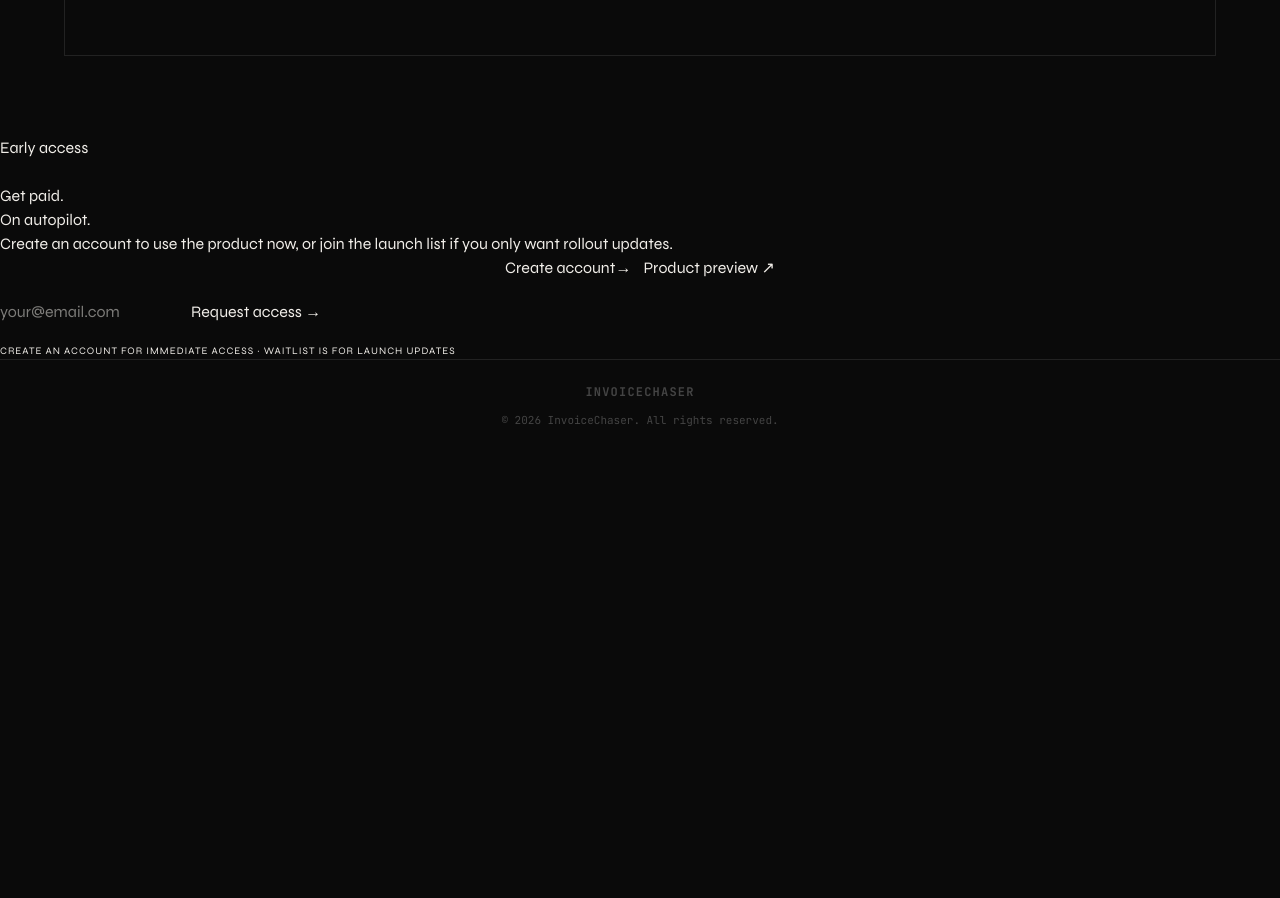
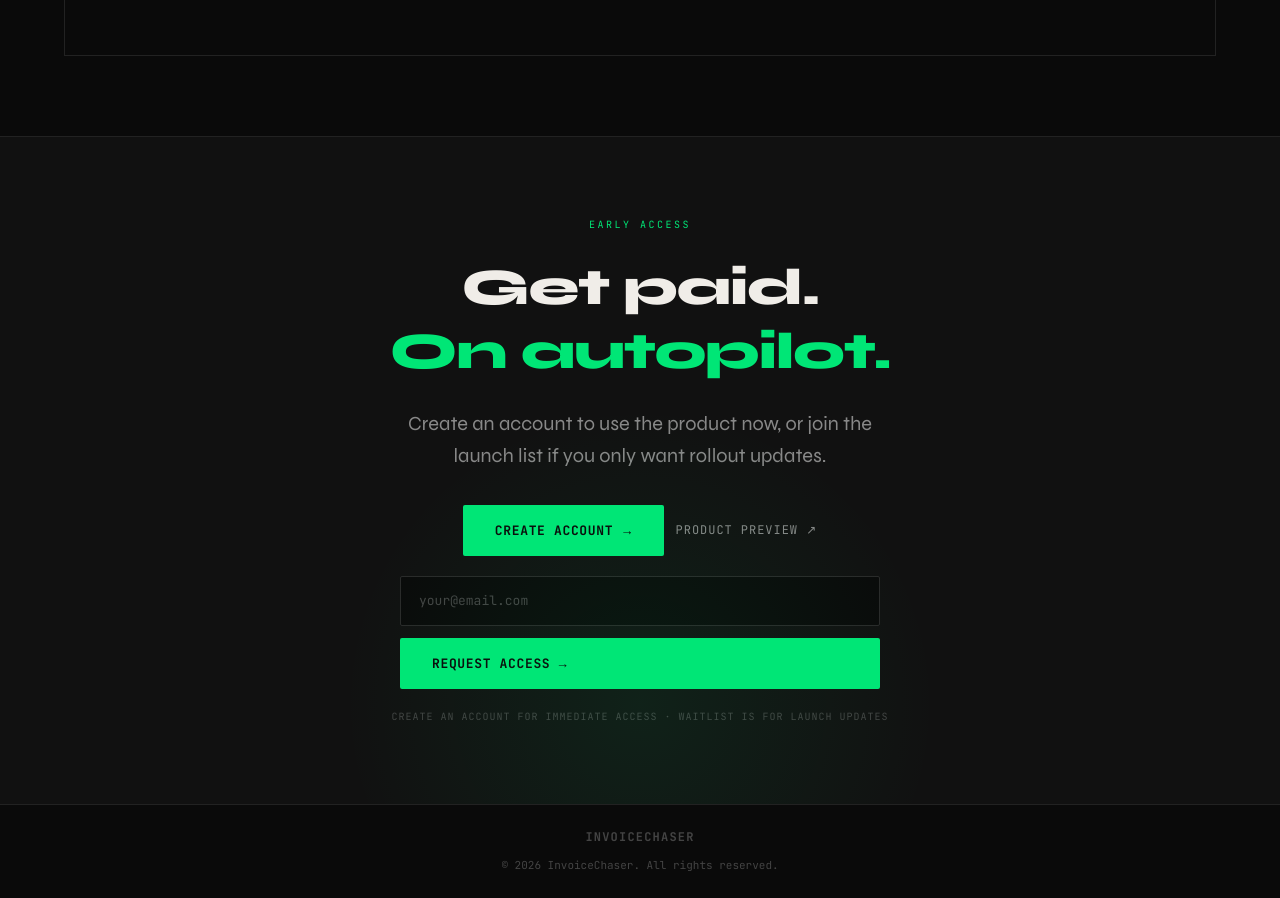
Before and after one commit to nyashahama/invoice-chaser, a Next.js app in the folder frontend/: page / in a window 1280 px wide. Shown: the part 7980-8878 px from the top of the page. Before the commit the page ends 8432 px from the top, so only its background shows below. Built offline with nearby package versions, Linux system fonts and the light colour scheme; no server answers.

Commit message:
feat: migrate CTA component to Tailwind

```diff
--- a/frontend/components/CTA.tsx
+++ b/frontend/components/CTA.tsx
@@ -9,16 +9,17 @@
   const inputRef = useRef<HTMLInputElement>(null);
   const [status, setStatus] = useState<Status>("idle");
   const [errorMsg, setErrorMsg] = useState("");
+  const [inputError, setInputError] = useState(false);
 
   const handleSignup = async () => {
     const email = inputRef.current?.value?.trim();
 
     if (!email || !/^[^\s@]+@[^\s@]+\.[^\s@]+$/.test(email)) {
       if (inputRef.current) {
-        inputRef.current.style.borderColor = "var(--red)";
+        setInputError(true);
         inputRef.current.focus();
         setTimeout(() => {
-          if (inputRef.current) inputRef.current.style.borderColor = "";
+          setInputError(false);
         }, 1400);
       }
       return;
@@ -56,84 +57,44 @@
   };
 
   return (
-    <div className="cta-final" id="cta">
-      <div
-        className="section-label"
-        style={{ justifyContent: "center", marginBottom: "24px" }}
-      >
+    <div className="bg-surface border-t border-border-default pt-[140px] pb-[140px] px-12 text-center relative overflow-hidden md:py-20 md:px-6" id="cta">
+      <div className="absolute bottom-[-200px] left-1/2 -translate-x-1/2 w-[600px] h-[600px] bg-[radial-gradient(circle,rgba(0,230,118,0.08)_0%,transparent_70%)] pointer-events-none" />
+
+      <div className="font-mono text-[10px] tracking-[0.25em] uppercase text-green flex items-center justify-center gap-2.5 mb-6">
         <span>Early access</span>
       </div>
 
-      <h2>
+      <h2 className="text-[clamp(32px,4vw,52px)] font-extrabold leading-tight tracking-tight mb-6">
         Get paid.
         <br />
-        <span style={{ color: "var(--green)" }}>On autopilot.</span>
+        <span className="text-green">On autopilot.</span>
       </h2>
 
-      <p>
+      <p className="text-[clamp(16px,1.8vw,20px)] text-text-dim leading-relaxed max-w-[480px] mx-auto mb-8 font-normal">
         Create an account to use the product now, or join the launch list if
         you only want rollout updates.
       </p>
 
       {status === "success" ? (
-        <div style={{ maxWidth: "480px", margin: "0 auto" }}>
-          <div
-            style={{
-              border: "1px solid rgba(0,230,118,0.4)",
-              borderRadius: "3px",
-              padding: "28px 32px",
-              background: "rgba(0,230,118,0.04)",
-              textAlign: "left",
-            }}
-          >
-            <div
-              style={{
-                fontFamily: "var(--mono)",
-                fontSize: "10px",
-                letterSpacing: "0.2em",
-                textTransform: "uppercase",
-                color: "var(--green)",
-                marginBottom: "12px",
-              }}
-            >
+        <div className="max-w-[480px] mx-auto">
+          <div className="border border-[rgba(0,230,118,0.4)] rounded-[3px] py-7 px-8 bg-[rgba(0,230,118,0.04)] text-left">
+            <div className="font-mono text-[10px] tracking-[0.2em] uppercase text-green mb-3">
               {"// request received"}
             </div>
-            <div
-              style={{
-                fontSize: "20px",
-                fontWeight: 800,
-                marginBottom: "10px",
-                letterSpacing: "-0.02em",
-              }}
-            >
+            <div className="text-[20px] font-extrabold mb-2.5 tracking-[-0.02em]">
               You&apos;re on the list.
             </div>
-            <p
-              style={{
-                fontFamily: "var(--mono)",
-                fontSize: "12px",
-                color: "var(--text-dim)",
-                lineHeight: 1.7,
-                margin: "0 0 20px",
-              }}
-            >
+            <p className="font-mono text-xs text-text-dim leading-[1.7] mb-5">
               Check your inbox — we just sent a confirmation. We review every
               application personally and you&apos;ll hear back within{" "}
-              <strong style={{ color: "var(--text)" }}>
+              <strong className="text-text">
                 1–2 business days
               </strong>{" "}
               with your access link.
             </p>
             <Link
               href="/get-started"
-              style={{
-                fontFamily: "var(--mono)",
-                fontSize: "11px",
-                letterSpacing: "0.08em",
-                textTransform: "uppercase",
-                color: "var(--green)",
-                textDecoration: "none",
-              }}
+              className="font-mono text-[11px] tracking-[0.08em] uppercase text-green no-underline"
             >
               Create your account now →
             </Link>
@@ -141,53 +102,33 @@
         </div>
       ) : (
         <>
-          <div
-            style={{
-              display: "flex",
-              gap: "12px",
-              justifyContent: "center",
-              marginBottom: "20px",
-            }}
-          >
-            <Link className="btn-primary" href="/get-started">
+          <div className="flex gap-3 justify-center mb-5">
+            <Link className="inline-flex items-center gap-2.5 bg-green text-black font-mono text-[13px] font-bold tracking-[0.05em] uppercase px-8 py-4 rounded-[2px] no-underline transition-all hover:bg-[#1fffaa] hover:-translate-y-px hover:shadow-[0_8px_32px_rgba(0,230,118,0.3)] border-none cursor-pointer" href="/get-started">
               <span>Create account</span>
               <span>→</span>
             </Link>
-            <Link className="btn-ghost" href="/demo">
+            <Link className="inline-flex items-center gap-2 text-text-dim font-mono text-xs tracking-[0.08em] uppercase no-underline hover:text-text transition-colors py-4" href="/demo">
               Product preview ↗
             </Link>
           </div>
 
-          <div className="cta-email-form">
+          <div className="flex gap-3 justify-center max-w-[480px] mx-auto md:flex-col">
             <input
               ref={inputRef}
               type="email"
-              className="cta-input"
+              className={`flex-1 bg-black border ${inputError ? "border-red" : "border-border-light"} text-text font-mono text-[13px] px-[18px] py-3.5 rounded-[2px] outline-none focus:border-green placeholder:text-text-muted`}
               placeholder="your@email.com"
               disabled={status === "loading"}
               onKeyDown={(e) => e.key === "Enter" && handleSignup()}
             />
             <button
-              className="btn-primary"
+              className={`inline-flex items-center gap-2.5 bg-green text-black font-mono text-[13px] font-bold tracking-[0.05em] uppercase px-8 py-4 rounded-[2px] no-underline transition-all hover:bg-[#1fffaa] hover:-translate-y-px hover:shadow-[0_8px_32px_rgba(0,230,118,0.3)] border-none cursor-pointer ${status === "loading" ? "opacity-70" : ""}`}
               onClick={handleSignup}
               disabled={status === "loading"}
-              style={{ opacity: status === "loading" ? 0.7 : 1 }}
             >
               {status === "loading" ? (
-                <span
-                  style={{ display: "flex", alignItems: "center", gap: "8px" }}
-                >
-                  <span
-                    style={{
-                      display: "inline-block",
-                      width: "11px",
-                      height: "11px",
-                      border: "2px solid rgba(0,0,0,0.25)",
-                      borderTopColor: "var(--black)",
-                      borderRadius: "50%",
-                      animation: "ctaSpin 0.7s linear infinite",
-                    }}
-                  />
+                <span className="inline-flex items-center gap-2">
+                  <span className="inline-block w-[11px] h-[11px] border-2 border-[rgba(0,0,0,0.25)] border-t-black rounded-full animate-cta-spin" />
                   Sending…
                 </span>
               ) : (
@@ -197,35 +138,16 @@
           </div>
 
           {status === "error" && (
-            <p
-              style={{
-                fontFamily: "var(--mono)",
-                fontSize: "11px",
-                color: "var(--red)",
-                marginTop: "12px",
-                letterSpacing: "0.04em",
-              }}
-            >
+            <p className="font-mono text-[11px] text-red mt-3 tracking-[0.04em]">
               ✗ {errorMsg}
             </p>
           )}
         </>
       )}
 
-      <p
-        style={{
-          fontFamily: "var(--mono)",
-          fontSize: "10px",
-          color: "var(--text-muted)",
-          marginTop: "20px",
-          letterSpacing: "0.1em",
-          textTransform: "uppercase",
-        }}
-      >
+      <p className="font-mono text-[10px] text-text-muted mt-5 tracking-[0.1em] uppercase">
         Create an account for immediate access · Waitlist is for launch updates
       </p>
-
-      <style>{`@keyframes ctaSpin { to { transform: rotate(360deg); } }`}</style>
     </div>
   );
 }
```
Also changed, not shown: 1 other file (tests, documents, lock files or other folders).
